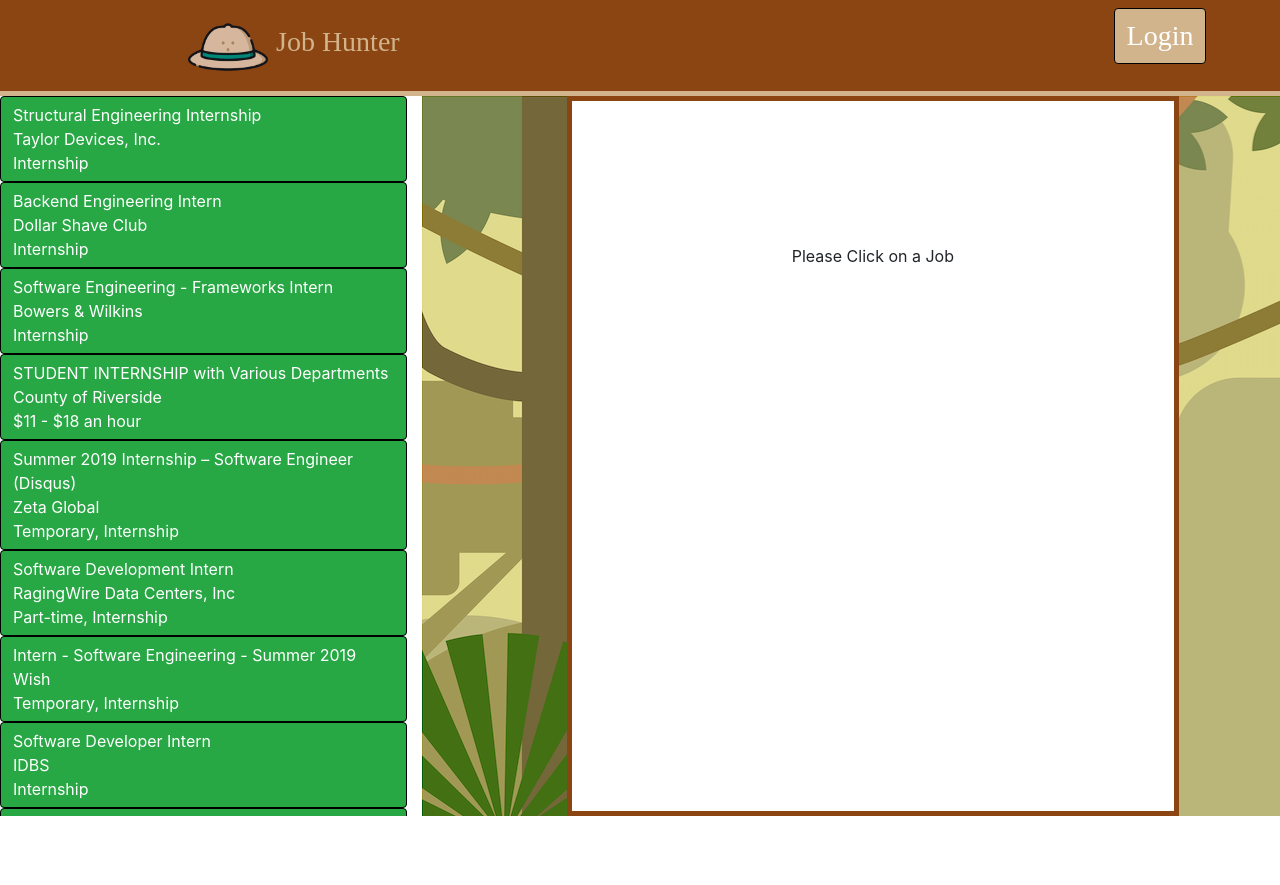
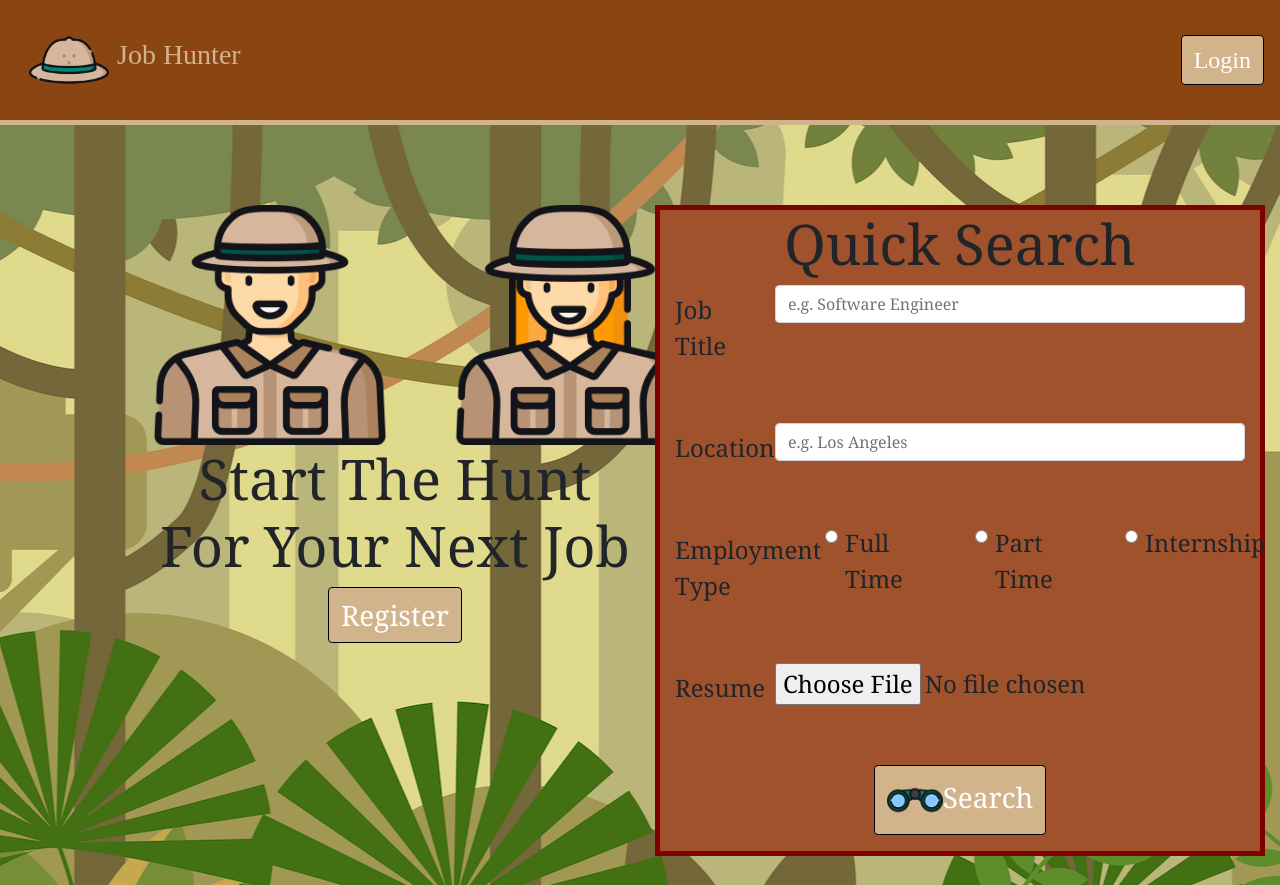
Before and after one commit to b-abrams/JobHunter, a React (Create React App) app: page / in a window 1280 px wide. Before the commit the page ends 816 px from the top, so only its background shows below. Built offline with nearby package versions, Linux system fonts and the light colour scheme; a web font is replaced by a local one.

Commit message:
finish layout with backend connectivity

```diff
--- a/src/App.js
+++ b/src/App.js
@@ -1,4 +1,5 @@
 import React, { Component } from "react";
+import { Alert, Button, Container } from "react-bootstrap";
 import Navigation from "./components/Navigation";
 import HomePage from "./views/HomePage";
 import Listings from "./views/Listings";
@@ -7,14 +8,15 @@ const axios = require("axios");
 class App extends Component {
   constructor() {
     super();
-    this.state = { jobs: null, loading: false };
+    this.state = { jobs: null, loading: false, show: false };
 
     this.passFormData = this.passFormData.bind(this);
     this.homeReset = this.homeReset.bind(this);
+    this.changeShow = this.changeShow.bind(this);
   }
 
   homeReset() {
-    this.setState({ jobs: null, loading: false });
+    this.setState({ jobs: null, loading: false, show: false });
   }
 
   passFormData(title, location, type) {
@@ -27,7 +29,9 @@ class App extends Component {
           }
         })
         .then(response => {
-          this.setState({ jobs: response, loading: false });
+          console.log(typeof response);
+          console.log(response);
+          this.setState({ jobs: response.data, loading: false });
         })
         .catch(error => {
           console.log(error);
@@ -35,25 +39,47 @@ class App extends Component {
     });
   }
 
+  changeShow() {
+    this.setState({ show: !this.state.show });
+  }
+
   render() {
+    //let jobListings = require("./test.json");
+
     let pageRender = () => {
       if (this.state.jobs === null && this.state.loading === false) {
-        return <HomePage passFormData={this.passFormData} />;
-      } else if (this.state.loading === true) {
-        return <div>{"Jobs Loading"}</div>;
+        return (
+          <HomePage
+            passFormData={this.passFormData}
+            changeShow={this.changeShow}
+          />
+        );
       } else {
-        return <div>{"Jobs Ready"}</div>;
+        return <Listings jobs={this.state.jobs} loading={this.state.loading} />;
       }
     };
 
-    let jobListings = require("./test.json");
+    let userAlert = () => {
+      return (
+        <Alert show={this.state.show} variant="warning">
+          <Alert.Heading>
+            Register/Login Features Currently Under Maintenance
+          </Alert.Heading>
+          <p>Sorry for the inconvience.</p>
+          <hr />
+          <Button variant="dark" onClick={this.changeShow}>
+            Dismiss
+          </Button>
+        </Alert>
+      );
+    };
 
     return (
-      <div className="App">
-        <Navigation homeReset={this.homeReset} />
-        {/* {pageRender()} */}
-        <Listings jobs={jobListings} loading={false} />
-      </div>
+      <Container className="App" fluid style={{ padding: 0 }}>
+        <Navigation homeReset={this.homeReset} changeShow={this.changeShow} />
+        {userAlert()}
+        {pageRender()}
+      </Container>
     );
   }
 }
--- a/src/components/JobInformation.js
+++ b/src/components/JobInformation.js
@@ -3,9 +3,10 @@ import { Button, Spinner } from "react-bootstrap";
 
 const styleNoJobRender = {
   textAlign: "center",
-  marginTop: "25%"
+  marginTop: "25%",
+  padding: 0
 };
-const styleJobRender = { textAlign: "center" };
+const styleJobRender = { textAlign: "center", padding: 0 };
 const styleDescriptionRender = { textAlign: "left", whiteSpace: "pre-wrap" };
 
 const JobInformation = props => {
@@ -36,8 +37,11 @@ const JobInformation = props => {
         {"% Resume Match: " + Math.random() * 101}
         <br />
         <br />
-        <Button variant="primary" href={props.job.link}>
-          {"Apply through " + props.job.source}
+        <Button
+          variant={props.job.source === "Indeed" ? "primary" : "success"}
+          href={props.job.link}
+        >
+          {"Apply Through " + props.job.source}
         </Button>
         <br />
         <br />
--- a/src/components/Navigation.js
+++ b/src/components/Navigation.js
@@ -1,5 +1,5 @@
 import React from "react";
-import { Button, Container, Row, Col } from "react-bootstrap";
+import { Button, Navbar } from "react-bootstrap";
 
 import Hat from "../img/navigation/hat.png";
 
@@ -7,21 +7,19 @@ import "../css/components/navigation.css";
 
 const Navigation = props => {
   return (
-    <Container className="Navigation">
-      <Row>
-        <Col lg={6} onClick={props.homeReset}>
+    <Navbar className="Navigation">
+      <Navbar.Brand onClick={props.homeReset}>
         <Button id="logoButton" variant="link">
           <img id="safariHat" src={Hat} alt="hunter" />
           <span id="titleSpan">Job Hunter</span>
         </Button>
-        </Col>
-        <Col lg={6} align="center">
-          <Button id="loginButton" variant="success">
+      </Navbar.Brand>
+      <Navbar.Collapse className="justify-content-end">
+        <Button id="loginButton" variant="success" onClick={props.changeShow}>
           Login
         </Button>
-        </Col>
-      </Row>
-    </Container>
+      </Navbar.Collapse>
+    </Navbar>
   );
 };
 
--- a/src/css/components/navigation.css
+++ b/src/css/components/navigation.css
@@ -1,43 +1,33 @@
 .Navigation {
   position: sticky;
   top: 0;
-  min-width: 100%;
-  height: 12vh;
-
-  text-align: left;
+  z-index: 1;
   background: saddlebrown;
   font-family: "ZCOOL KuaiLe", cursive;
   border-bottom: solid;
   border-color: tan;
-  z-index: 1;
   border-width: thick;
 }
 
-#hatLogo {
-  margin-left: -60vh;
+#loginButton {
+  background-color: tan;
+  font-size: 3vh;
+  border-style: solid;
+  border-color: black;
 }
 
-#safariHat {
-  width: 10vh;
-  height: 10vh;
-  margin-left: 20vh;
+#logoButton {
+  box-shadow: none;
+  text-decoration-color: tan;
 }
 
-#loginButton {
-  font-size: 3.5vh;
-  margin-right: -50vh;
-  margin-top: 1vh;
-  border-style: solid;
-  border-color: black;
-  background-color: tan;
-}
 #titleSpan {
   font-size: 3.5vh;
   margin-left: 1vh;
   color: tan;
 }
 
-#logoButton {
-  box-shadow: none;
-  text-decoration-color: tan;
+#safariHat {
+  width: 10vh;
+  height: 10vh;
 }
--- a/src/css/views/homepage.css
+++ b/src/css/views/homepage.css
@@ -1,11 +1,11 @@
 .HomePage {
   background-image: url(../../img/homepage/forrest.png);
-  background-size: 115vw;
+  background-size: auto;
   background-position-x: -2vw;
   background-position-y: -4vh;
   background-repeat: no-repeat;
   min-width: 100%;
-  min-height: 90vh;
+  min-height: 95vh;
 }
 
 .homeGrid {
--- a/src/css/views/listings.css
+++ b/src/css/views/listings.css
@@ -5,13 +5,14 @@
 }
 
 .listingsCol {
+  background-color: tan;
   overflow: scroll;
   height: 90vh;
 }
 
 #jobInfo {
   background-image: url(../../img/homepage/forrest.png);
-  width: 80%;
+  width: 60%;
 }
 
 #jobInfoInnerCol {
@@ -20,3 +21,7 @@
   min-width: 70%;
   border: thick solid saddlebrown;
 }
+
+.listings {
+  padding: 0;
+}
--- a/src/views/HomePage.js
+++ b/src/views/HomePage.js
@@ -10,19 +10,12 @@ import "../css/views/homepage.css";
 class HomePage extends Component {
   constructor() {
     super();
-    this.state = { jobTitle: "", location: "", jobType: "" };
+    this.state = { jobTitle: "", location: "", jobType: "", resume: null };
     this.handleSubmit = this.handleSubmit.bind(this);
     this.handleChange = this.handleChange.bind(this);
   }
 
   handleSubmit(event) {
-    console.log(
-      this.state.jobTitle,
-
-      this.state.location,
-
-      this.state.jobType
-    );
     this.props.passFormData(
       this.state.jobTitle,
       this.state.location,
@@ -55,11 +48,19 @@ class HomePage extends Component {
               </Row>
               <Row>
                 <Col lg={12}>
-                  <h1>Start Your Search for Your Next Job</h1>
+                  <h1>
+                    Start The Hunt <br />
+                    For Your Next Job
+                  </h1>
                 </Col>
               </Row>
 
-              <Button id="register" className="homeButton" variant="success">
+              <Button
+                id="register"
+                className="homeButton"
+                variant="success"
+                onClick={this.props.changeShow}
+              >
                 Register
               </Button>
             </Container>
@@ -79,6 +80,7 @@ class HomePage extends Component {
                       type="text"
                       placeholder="e.g. Software Engineer"
                       onChange={event => this.handleChange(event)}
+                      required
                     />
                   </Col>
                 </Form.Group>
@@ -93,6 +95,7 @@ class HomePage extends Component {
                       type="text"
                       placeholder="e.g. Los Angeles"
                       onChange={event => this.handleChange(event)}
+                      required
                     />
                   </Col>
                 </Form.Group>
@@ -109,6 +112,7 @@ class HomePage extends Component {
                         value="Full Time"
                         name="jobType"
                         onChange={event => this.handleChange(event)}
+                        required
                       />
                     </Col>
                     <Col sm={3}>
@@ -118,6 +122,7 @@ class HomePage extends Component {
                         value="Part Time"
                         name="jobType"
                         onChange={event => this.handleChange(event)}
+                        required
                       />
                     </Col>
                     <Col sm={3}>
@@ -127,10 +132,26 @@ class HomePage extends Component {
                         value="Internship"
                         name="jobType"
                         onChange={event => this.handleChange(event)}
+                        required
                       />
                     </Col>
                   </Form.Group>
                 </fieldset>
+                <br />
+                <Form.Group as={Row}>
+                  <Form.Label column sm={2}>
+                    Resume
+                  </Form.Label>
+                  <Col sm={10}>
+                    <Form.Control
+                      name="resume"
+                      id="resume"
+                      type="file"
+                      accept=".doc,.docx,.pdf"
+                      onChange={event => this.handleChange(event)}
+                    />
+                  </Col>
+                </Form.Group>
                 <br />
                 <Form.Group as={Row}>
                   <Col sm={12} id="searchButtonCol">
--- a/src/views/Listings.js
+++ b/src/views/Listings.js
@@ -1,5 +1,5 @@
 import React, { Component } from "react";
-import { Button, Row, Col } from "react-bootstrap";
+import { Button, Row, Col, Container } from "react-bootstrap";
 
 import ListingThumb from "../components/ListingThumb";
 import JobInformation from "../components/JobInformation";
@@ -9,7 +9,7 @@ export default class Lisitings extends Component {
   constructor(props) {
     super(props);
 
-    this.state = { current: null };
+    this.state = { currentJobToRender: null };
 
     this.createJobThumbs = this.createJobThumbs.bind(this);
   }
@@ -21,14 +21,13 @@ export default class Lisitings extends Component {
           <ListingThumb loading={this.props.loading} />
         </Button>
       );
-
       return loadButtonList.map(thumb => thumb);
     } else {
       return this.props.jobs.map(job => (
         <Button
           variant="success"
           className="listingThumbButton"
-          onClick={event => this.setState({ current: job })}
+          onClick={event => this.setState({ currentJobToRender: job })}
         >
           <ListingThumb job={job} loading={this.props.loading} />
         </Button>
@@ -38,21 +37,23 @@ export default class Lisitings extends Component {
 
   render() {
     return (
-      <Row className="lisitngs">
+      <Container className="lisitngs" fluid>
+        <Row>
           <Col id="lsitingThumbCol" className="listingsCol" lg={4}>
             {this.createJobThumbs()}
           </Col>
-        <Col id="jobInfo" className="listingsCol" lg={8}>
+          <Col id="jobInfo" className="listingsCol" lg={{ span: 8 }}>
             <Row>
               <Col lg={{ span: 8, offset: 2 }} id="jobInfoInnerCol">
                 <JobInformation
-                job={this.state.current}
+                  job={this.state.currentJobToRender}
                   loading={this.props.loading}
                 />
               </Col>
             </Row>
           </Col>
         </Row>
+      </Container>
     );
   }
 }
```
Also changed, not shown: src/css/components/JobInformation.css (deleted, +0 -8 lines). Lines whose indentation alone changed are shown as unchanged.
